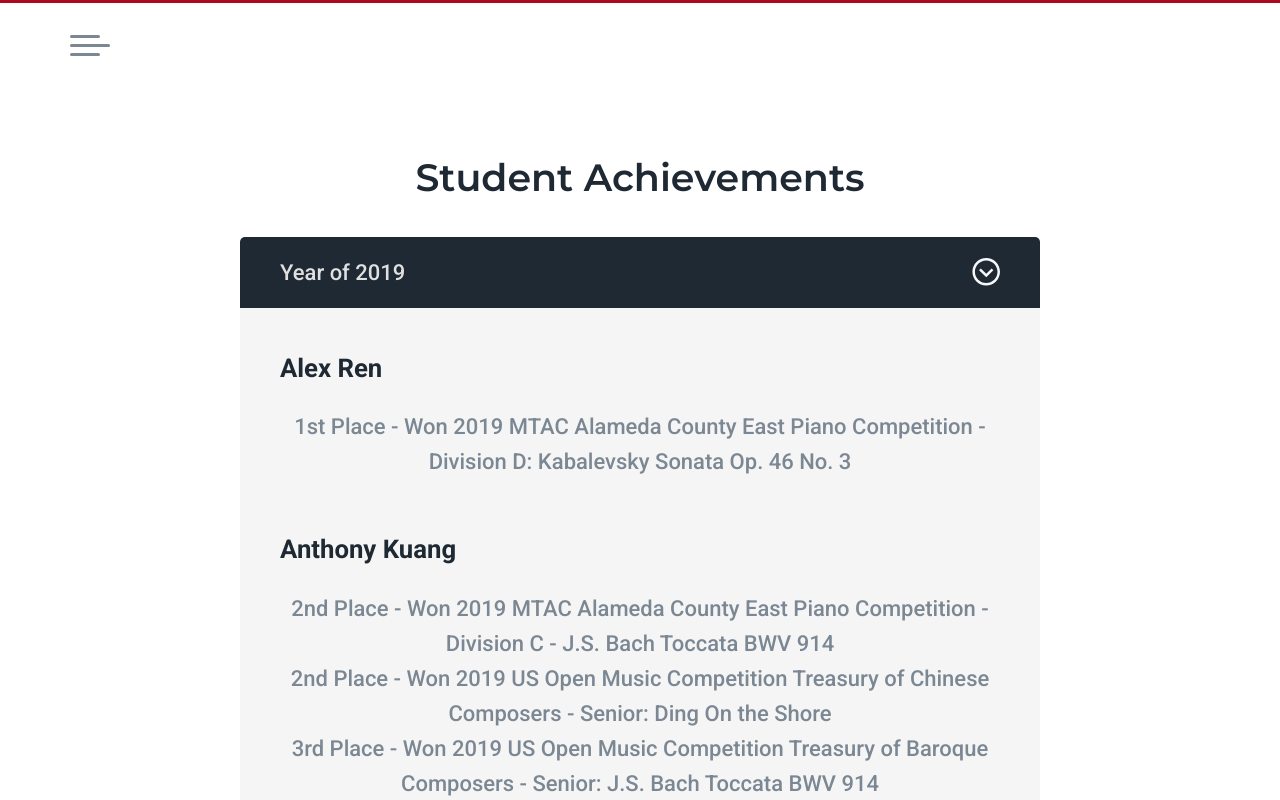
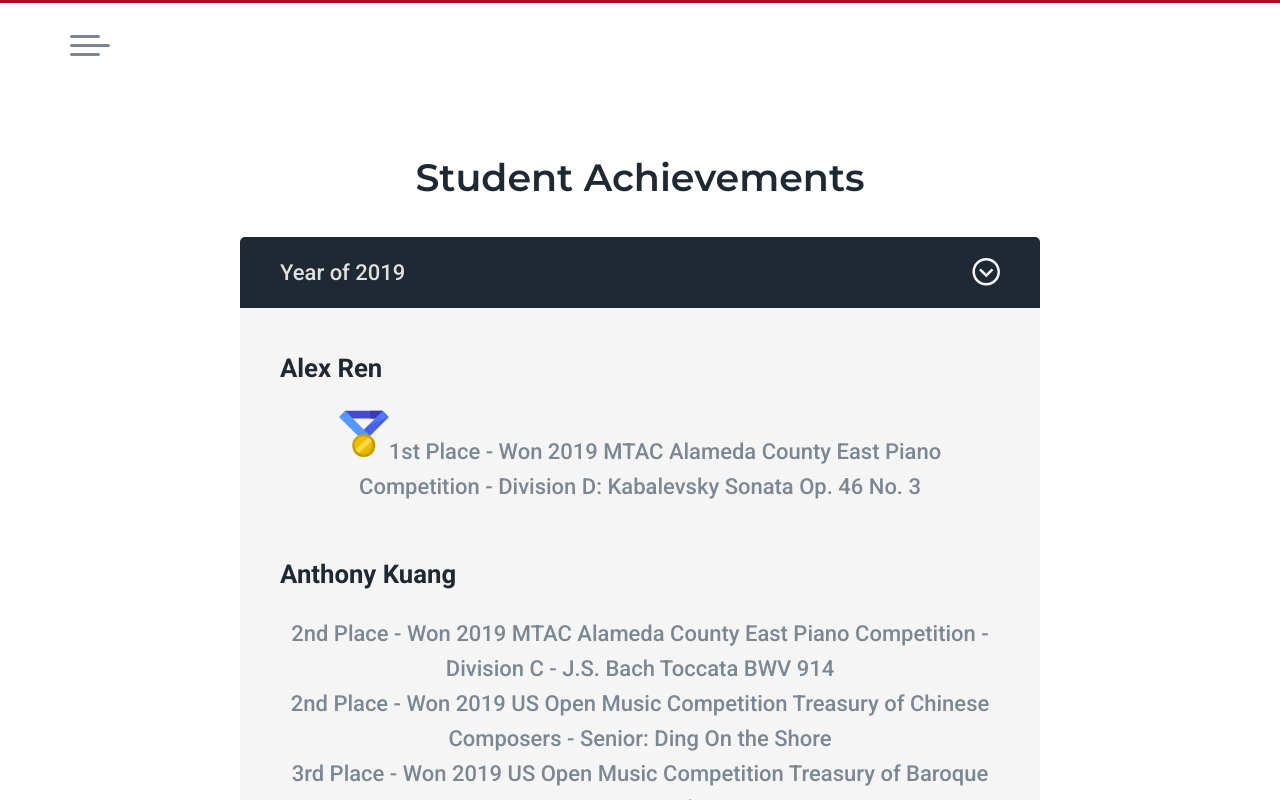
Before and after one commit to shimamooo/ms-tao-piano-studio, a Next.js app: page /student-achievements in a window 1280 px wide. Both pictures are taken after a click on the label "Year of 2019". Shown: the top 800 px of the page. Built offline with nearby package versions, Linux system fonts and the light colour scheme.

Commit message:
accordion complete!!

```diff
--- a/pages/student-achievements.js
+++ b/pages/student-achievements.js
@@ -32,6 +32,11 @@ export default function StudentAchievements() {
                 <div>
                   <h3>Alex Ren</h3>
                   <p>
+                    <img
+                      src='img/gold.svg'
+                      alt='gold medal'
+                      className={styles.medal}
+                    />
                     1st Place - Won 2019 MTAC Alameda County East Piano
                     Competition - Division D: Kabalevsky Sonata Op. 46 No. 3
                   </p>
--- a/styles/StudentAchievements.module.css
+++ b/styles/StudentAchievements.module.css
@@ -46,6 +46,10 @@
   border-radius: 0 0 5px 5px;
 }
 
+.medal {
+  height: 50px;
+}
+
 .padding {
   padding: 40px;
 }
```
